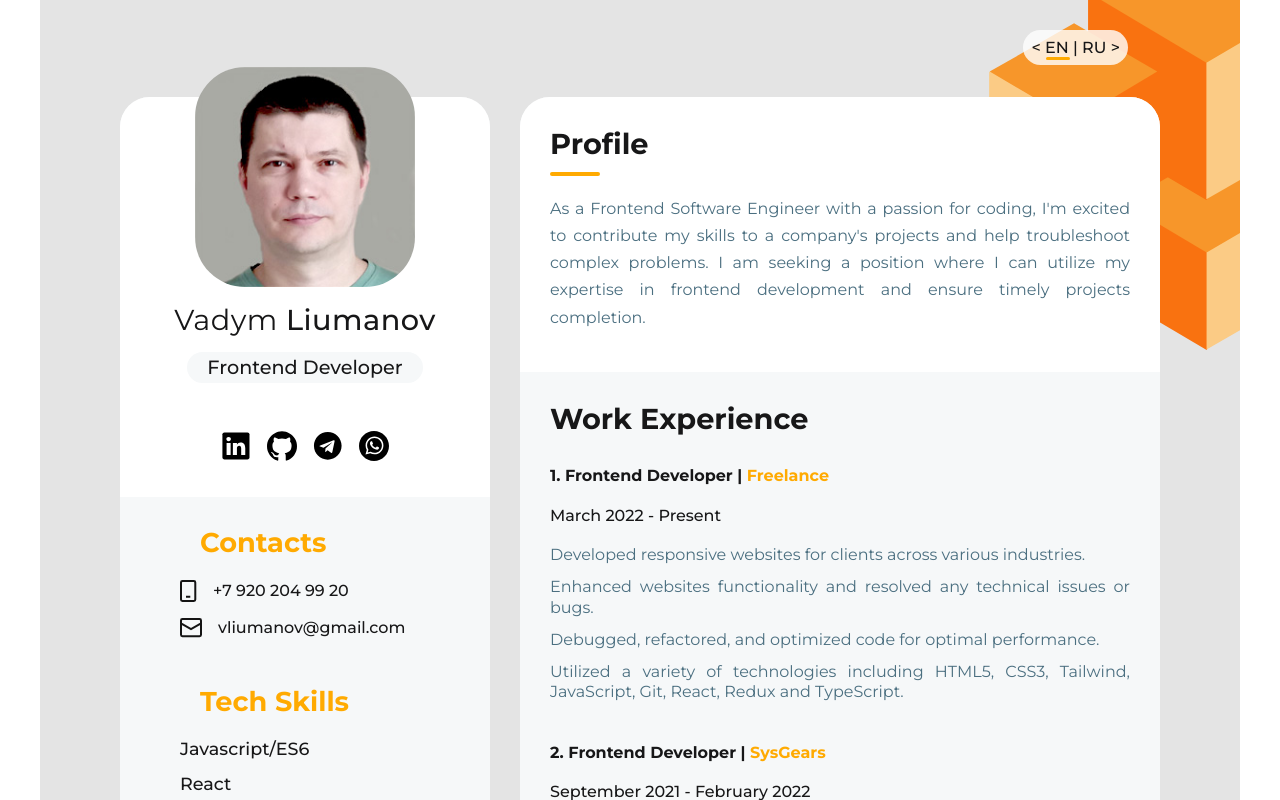
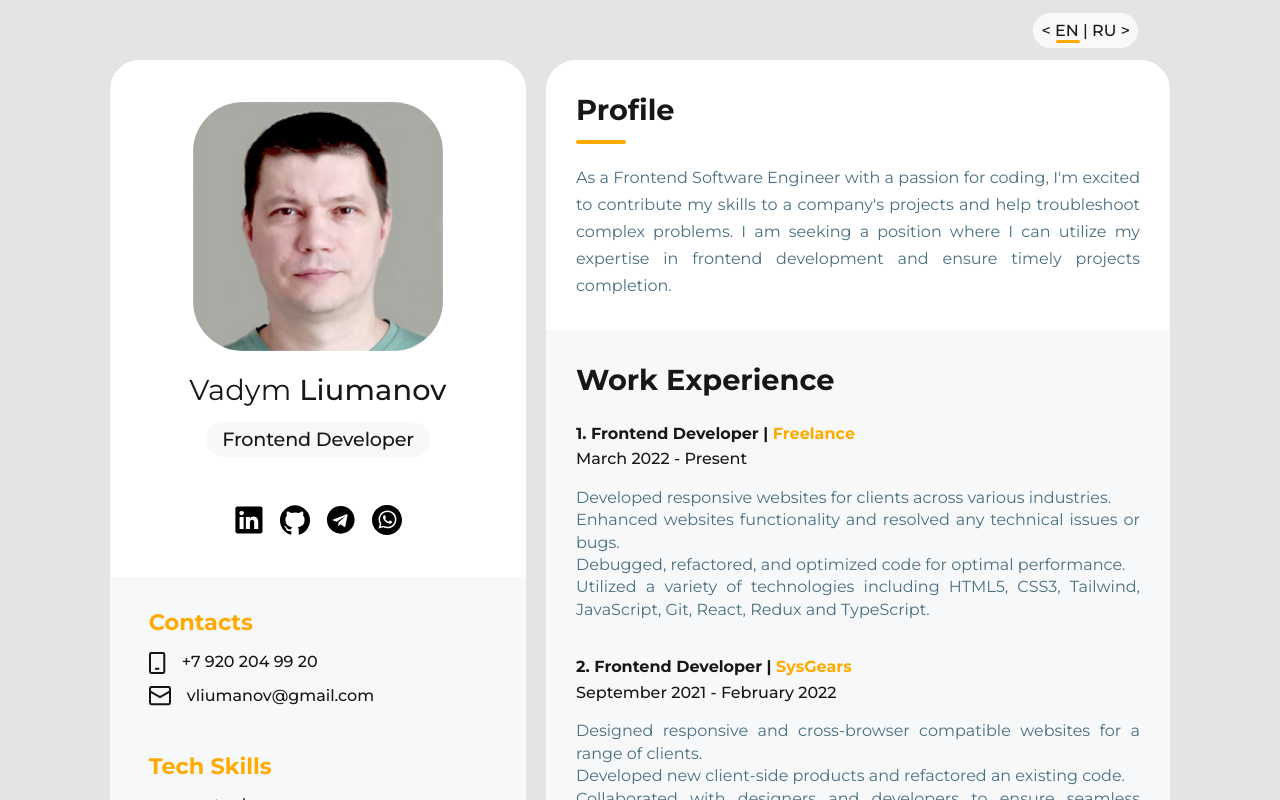
Before and after one commit to Vadym-Liumanov/resume-liumanov, a React (Create React App) app: page / in a window 1280 px wide. Shown: the top 800 px of the page. Built offline with nearby package versions, Linux system fonts and the light colour scheme.

Commit message:
Some layout changes were applied uncludes adaptive design

```diff
--- a/src/components/asideBblock/AsideBlock.jsx
+++ b/src/components/asideBblock/AsideBlock.jsx
@@ -8,7 +8,7 @@ import Person from "./person/Person"
 const AsideBlock = ({ person, contacts, techSkills, softSkills, languagesList, downloadCvBtnText, lng }) => {
 
   return (
-    <div className="aside-block column-container">
+    <aside className="aside">
       <Person person={person} />
       <About
         contacts={contacts}
@@ -18,7 +18,7 @@ const AsideBlock = ({ person, contacts, techSkills, softSkills, languagesList, d
         lng={lng}
         downloadCvBtnText={downloadCvBtnText}
       />
-    </div>
+    </aside>
   )
 }
 
--- a/src/components/asideBblock/about/About.jsx
+++ b/src/components/asideBblock/about/About.jsx
@@ -20,6 +20,7 @@ const About = ({ contacts, techSkills, softSkills, languagesList, downloadCvBtnT
   return (
     <section className="about">
 
+      <div className="about__container">
         <div className="about__contacts">
           <h4 className="about__header accented-header">{contacts.header}</h4>
           <div className="about__contacts-link">
@@ -31,28 +32,24 @@ const About = ({ contacts, techSkills, softSkills, languagesList, downloadCvBtnT
             <a href="mailto:vliumanov@gmail.com">vliumanov@gmail.com</a>
           </div>
         </div>
-
         <div className="about__skills">
           <h4 className="about__header accented-header">{techSkills.header}</h4>
           <ul className="about__skills-list">
             {techSkillsList}
           </ul>
         </div>
-
         <div className="about__skills">
           <h4 className="about__header accented-header">{softSkills.header}</h4>
           <ul className="about__skills-list">
             {softSkillsList}
           </ul>
         </div>
-
         <div className="about__skills">
           <h4 className="about__header accented-header">{languagesList.header}</h4>
           <ul className="about__skills-list">
             {renderedLanguagesList}
           </ul>
         </div>
-
         <div className="about__cv">
           <a
             href={actualCV}
@@ -65,6 +62,7 @@ const About = ({ contacts, techSkills, softSkills, languagesList, downloadCvBtnT
             {downloadCvBtnText}
           </a>
         </div>
+      </div>
 
     </section>
   )
--- a/src/components/asideBblock/person/Person.jsx
+++ b/src/components/asideBblock/person/Person.jsx
@@ -22,9 +22,11 @@ const Person = ({ person }) => {
 
   return (
     <section className="person">
-      <img className="person__photo" src={personPhoto} alt="frontend developer" />
+      <div className="person__img">
+        <img src={personPhoto} alt="frontend developer" />
+      </div>
       <h3 className="person__header primary-header">{name.firstName} <span>{name.secondName}</span></h3>
-      <span className="person__label">{jobTitle}</span>
+      <h1 className="person__label">{jobTitle}</h1>
       <div className="person__social">
         {socials}
       </div>
--- a/src/components/languageBlock/LanguageBlock.jsx
+++ b/src/components/languageBlock/LanguageBlock.jsx
@@ -4,8 +4,8 @@ import "./styles.css"
 
 const LanguageBlock = ({ toggleLng, lng }) => {
 
-  const btnClassEn = "language-btn__en"
-  const btnClassRu = "language-btn__ru"
+  const btnClassEn = "language-block__btn language-block__btn_en"
+  const btnClassRu = "language-block__btn language-block__btn_ru"
   const btnClass = lng === 'en' ? btnClassEn : btnClassRu
 
   return (
--- a/src/components/languageBlock/styles.css
+++ b/src/components/languageBlock/styles.css
@@ -2,56 +2,35 @@
   display: flex;
   justify-content: flex-end;
   align-items: center;
-  color: var(--lightblack);
+  padding-right: 2em;
+  height: 60px;
 }
 
-@media (min-width: 479px) {
-  .language-block {
-    padding-right: 0.5em;
-  }
-}
-
-@media (min-width: 768px) {
-  .language-block {
-    padding-right: 2em;
-  }
-}
-
-.language-btn__en,
-.language-btn__ru {
+.language-block__btn {
+  position: relative;
+  padding: 8px;
   font-weight: 500;
-  position: relative;
-
-  padding: 8px;
+  font-size: 16px;
+  color: var(--black);
+  background-color: rgb(255 255 255 / 80%);
   border-radius: 30px;
 }
 
-@media (min-width: 992px) {
-
-  .language-btn__en,
-  .language-btn__ru {
-    background-color: rgb(255 255 255 / 80%);
-    color: var(--black);
-  }
-}
-
-.language-btn__en::after,
-.language-btn__ru::after {
+.language-block__btn_en::after,
+.language-block__btn_ru::after {
   content: "";
   display: block;
   position: absolute;
-
   width: 1.5em;
   height: 0.2em;
-
   background-color: var(--accent);
   border-radius: 10em;
 }
 
-.language-btn__en::after {
+.language-block__btn_en::after {
   left: 1.4em;
 }
 
-.language-btn__ru::after {
+.language-block__btn_ru::after {
   right: 1.4em;
 }
--- a/src/components/mainBlock/MainBlock.jsx
+++ b/src/components/mainBlock/MainBlock.jsx
@@ -7,13 +7,13 @@ import Profile from "./profile/Profile"
 
 const MainBlock = ({ profile, experience, education }) => {
   return (
-    <div className="main-block column-container">
+    <main className="main">
       <Profile profile={profile} />
       <section className="exp-and-edu-block">
         <Experience experience={experience} />
         <Education education={education} />
       </section>
-    </div>
+    </main>
   )
 }
 
--- a/src/css/main.css
+++ b/src/css/main.css
@@ -17,9 +17,6 @@
     --secondary-text-color: var(--lightblack);
     --accent: var(--orange);
 
-    /* Text sizes */
-    --root-font-size: 14px;
-
     /* Background colors */
     --page-bg: var(--grey);
     --content-bg-light: var(--white);
@@ -29,43 +26,52 @@
     --box-shadow: 0px 4px 74px rgba(69, 69, 69, 0.25);
 }
 
+/* html, body, #root */
+
+html,
 body {
-
-    font-family: Montserrat, serif;
-    font-weight: 400;
-    font-size: var(--root-font-size);
-    line-height: 1.2;
-
-    color: var(--primary-text-color);
-    background-color: var(--page-bg);
+    height: 100%;
 }
 
-.container {
-    display: flex;
-    flex-direction: column;
-
-    /* display: flex;
-    flex-direction: column;
-    row-gap: 10px; */
-
-    margin: 0px auto;
-    padding: 10px 20px 20px;
-    max-width: 438px;
-
-    background-color: var(--page-bg);
+body {
+    font-family: Montserrat, Arial, "Helvetica Neue", Helvetica, serif;
+    font-weight: 400;
+    font-size: 16px;
+    line-height: 1.4;
+    color: var(--primary-text-color);
+    background-color: var(--grey);
+    /* background-color: #333; */
 }
 
-.row-wrapper.top-row {
-    margin-bottom: 2em;
+#root {
+    height: 100%;
+    width: 100%;
 }
 
-.row-wrapper.middle-row {
-    display: flex;
-    flex-direction: column;
-    row-gap: 10px;
+/* wrapper */
+
+.wrapper {
+    max-width: 1100px;
+    margin: 0 auto;
+    padding: 0 20px 60px;
 }
 
-.column-container {
+/* top-row */
+
+/* .top-row {} */
+
+/* main-row */
+
+.main-row {
+    display: grid;
+    grid-template-columns: minmax(330px, 2fr) 3fr;
+    grid-template-rows: 1fr;
+    column-gap: 20px;
+}
+
+/* AsideBlock */
+
+.aside {
     border-radius: 30px;
     background-color: var(--content-bg-grey);
 }
@@ -77,42 +83,15 @@ body {
 
 .accented-header {
     font-weight: 700;
-    font-size: 1.7em;
+    font-size: 1.4em;
     color: var(--accent);
 }
 
 .common-text {
-    font-size: 1em;
-    font-weight: normal;
     color: var(--lightblack);
-    line-height: 1.3;
     text-align: justify;
-    margin-bottom: 0.7em;
 }
 
-
-/* Abstract images */
-
-.abstract-image {
-    position: absolute;
-    display: none;
-}
-
-.right-image {
-    width: 400px;
-    height: 400px;
-
-    right: -80px;
-    top: -50px;
-}
-
-.left-image {
-    width: 350px;
-    height: 350px;
-
-    left: -20px;
-    bottom: -60px;
-}
 
 /* Person */
 
@@ -120,30 +99,35 @@ body {
     display: flex;
     flex-direction: column;
     align-items: center;
-    justify-content: flex-end;
+    justify-content: flex-start;
 
-    position: relative;
-
-    height: 25em;
-    padding: 0 20px 36px;
-
-    background-color: var(--content-bg-light);
+    padding: 10% 0 10% 0;
+    background-color: var(--white);
     border-radius: 30px 30px 0 0;
 }
 
-.person__photo {
+.person__img {
+    width: 60%;
+    padding-bottom: 60%;
+    position: relative;
+    border-radius: 40px;
+    margin-bottom: 1.2em;
+}
+
+.person__img img {
+    width: 100%;
+    height: 100%;
+    object-fit: cover;
     position: absolute;
-    width: 180px;
-    height: 180px;
-    top: -30px;
+    top: 0;
+    left: 0;
     border-radius: 50px;
 }
 
 .person__header {
     font-weight: 400;
-    margin-bottom: 0.5em;
-    letter-spacing: 0.5px;
-    display: block;
+    margin-bottom: 0.4em;
+    letter-spacing: 0.2px;
 }
 
 .person__header span {
@@ -153,11 +137,11 @@ body {
 .person__label {
     font-weight: 500;
     font-size: 1.2em;
+    letter-spacing: -0.2px;
     background-color: var(--lightgrey);
     border-radius: 75px;
-    padding: 4px 20px;
+    padding: 4px 16px;
     margin-bottom: 2.5em;
-    display: block;
 }
 
 .person__social {
@@ -175,28 +159,28 @@ body {
 /* About */
 
 .about {
+    padding: 30px 20px;
+}
+
+.about__container {
     display: flex;
     flex-direction: column;
-
-    padding: 30px 20px;
+    row-gap: 2em;
+    height: 100%;
+    width: 90%;
+    margin: 0 auto;
     background-color: var(--lightgrey);
-
     border-radius: 0 0 30px 30px;
 }
 
 .about__header {
-    margin-left: 20px;
-    margin-bottom: 20px;
+    margin-bottom: 0.6em;
 }
 
 .about__contacts-link {
     display: flex;
     align-items: center;
-    margin-bottom: 1em;
-}
-
-.about__contacts-link:last-child {
-    margin-bottom: 3em;
+    margin-bottom: 0.7em;
 }
 
 .about__contacts-link a {
@@ -209,35 +193,25 @@ body {
     text-decoration: underline;
 }
 
-.about__skills-list {
-    margin-bottom: 3em;
-    /* margin-left: 20px; */
-}
-
-/* ol.about__skills-list {
-    list-style-position: inside;
-} */
-
 .about__skills-list-item {
     color: var(--black);
     font-weight: 500;
     font-size: 1.1em;
-    margin-bottom: 0.8em;
+    margin-bottom: 0.4em;
 }
 
 /* CV download btn */
 
 .about__cv {
-    margin-bottom: 40px;
+    margin-top: 1em;
+    margin-bottom: 3em;
 }
 
 .about__cv-btn {
-    display: block;
+    display: inline-block;
 
-    width: fit-content;
     padding: 0.6em 1em;
     border-radius: 6px;
-    margin-left: 10px;
 
     font-size: 1.4em;
     letter-spacing: -1px;
@@ -259,6 +233,11 @@ body {
 .about__cv-btn img {
     width: 1.2em;
     margin-right: 0.4em;
+}
+
+.main {
+    border-radius: 30px;
+    background-color: var(--content-bg-grey);
 }
 
 /* Profile */
@@ -293,7 +272,7 @@ body {
 }
 
 .experience__header {
-    margin-bottom: 30px;
+    margin-bottom: 0.8em;
 }
 
 .experience__list {
@@ -301,16 +280,15 @@ body {
 }
 
 .experience__list-item {
-    margin-bottom: 40px;
+    margin-bottom: 2.2em;
 }
 
 .experience__subheader {
-    font-weight: bold;
-    margin-bottom: 20px;
+    font-weight: 600;
+    margin-bottom: 0.2em;
 }
 
 .experience__subheader span {
-    font-weight: bold;
     color: var(--accent);
 }
 
@@ -320,129 +298,53 @@ body {
 
 .experience__pre-text {
     font-weight: 500;
-    margin-bottom: 20px;
-}
-
-/* Invisible block for low resolutions only */
-
-.invisible {
-    display: none;
-
-    padding: 30px;
-    text-align: center;
+    margin-bottom: 1em;
 }
 
 /* Media queries */
 
-/* Not supported resolutions */
 
-@media (max-width: 319px) {
-    .invisible {
-        display: block;
+
+@media (max-width: 767px) {
+    body {
+        font-size: 14px;
     }
 
-    .container {
-        display: none;
+    .main-row {
+        display: grid;
+        grid-template-columns: 1fr;
+        grid-template-rows: 1fr;
+        row-gap: 10px;
+    }
+
+    .language-block {
+        height: 44px;
+        padding-right: 1em;
+    }
+
+    .wrapper {
+        width: 80%;
+        margin: 0 auto;
+        padding: 0 20px 40px;
+    }
+
+    .person__img {
+        width: 260px;
+        padding-bottom: 260px;
     }
 }
 
-/* above 468px */
-
-@media (min-width: 469px) {
-    :root {
-        --root-font-size: 15px;
+@media (max-width: 467px) {
+    .wrapper {
+        width: 100%;
+        margin:0 auto;
+        padding: 0 0.8em 0.8em;
     }
-
-    .about {
-        padding: 30px 40px;
+    .person__img {
+        width: 230px;
+        padding-bottom: 230px;
     }
-
-    .person__photo {
-        width: 200px;
-        height: 200px;
+    .exp-and-edu-block {
+        padding: 30px 20px 10px;
     }
 }
-
-/* above 767px */
-
-@media (min-width: 768px) {
-    .container {
-        padding: 20px 30px 60px;
-        max-width: 900px;
-    }
-
-    .row-wrapper.middle-row {
-        display: flex;
-        flex-direction: row;
-        column-gap: 20px;
-        justify-content: center;
-    }
-
-    .about {
-        padding: 30px 40px;
-    }
-
-    .aside-block {
-        flex: 1 1 40%;
-    }
-
-    .main-block {
-        flex: 1 1 50%;
-    }
-
-}
-
-/* above 991px */
-
-@media (min-width: 992px) {
-    :root {
-        --root-font-size: 16px;
-    }
-
-    body {
-        background-color: var(--white);
-    }
-
-    .container {
-        position: relative;
-        min-height: 100vh;
-        overflow: hidden;
-
-        padding: 30px 80px 80px;
-        max-width: 1200px;
-    }
-
-    .row-wrapper.middle-row {
-        display: flex;
-        flex-direction: row;
-        column-gap: 30px;
-        justify-content: center;
-    }
-
-    .column-container {
-        z-index: 10;
-    }
-
-    .abstract-image {
-        display: block;
-    }
-
-    .about {
-        padding: 30px 60px;
-    }
-
-    .aside-block {
-        min-width: 370px;
-        flex: unset;
-    }
-
-    .main-block {
-        max-width: 740px;
-        flex: unset;
-    }
-
-    .person__photo {
-        width: 220px;
-        height: 220px;
-    }
-}
--- a/src/pages/main/Main.jsx
+++ b/src/pages/main/Main.jsx
@@ -7,36 +7,37 @@ import { useLocalStorage } from "../../utils/useLocalStorage"
 
 import languages from "../../helpers/languages"
 
-import rightImage from './../../images/abstract_1.svg'
-import leftImage from './../../images/abstract_2.svg'
-
 const Main = () => {
-
+  // Определяемся с языковой локализацией.
+  // Если в local storage нет ключа 'language', то он создастся с дефолтным значением 'en'
   const [lng, setLng] = useLocalStorage('language', 'en')
 
+  // Задаем состояние текстового контента (может быть или на русском, или на английском)
+  // При изменении языка содержимое перерисуется
   const [lngData, setLngData] = useState(languages[lng])
 
+  // Ф-ция переключения языка локализации
   const toggleLng = () => {
     setLng((prevValue) => prevValue === 'en' ? 'ru' : 'en')
   }
 
+  // Производим синхронизацию при изменении языка - обновляем state lngData
   useEffect(() => {
     setLngData(() => languages[lng])
   }, [lng])
 
+  // Декомпозицией выделяем необходимые ветки данных
   const { person, contacts, techSkills, softSkills, languagesList, downloadCvBtnText, profile, experience, education } = lngData
 
   return (
     <>
-      <div className="container">
-        <img className="right-image abstract-image" src={rightImage} alt="abstract_1" title="abstract_1" />
-        <img className="left-image abstract-image" src={leftImage} alt="abstract_2" title="abstract_2" />
+      <div className="wrapper">
 
-        <div className="row-wrapper top-row">
+        <div className="top-row">
           <LanguageBlock toggleLng={toggleLng} lng={lng} />
         </div>
 
-        <div className="row-wrapper middle-row">
+        <div className="main-row">
           <AsideBlock
             person={person}
             contacts={contacts}
@@ -53,12 +54,8 @@ const Main = () => {
           />
         </div>
 
-
       </div>
 
-      <div className="invisible">
-        <p>resolution below 320px is not supported</p>
-      </div>
     </>
   )
 }
```
Also changed, not shown: src/utils/useLocalStorage.js (+7 -5 lines), src/images/abstract_1.svg (deleted), src/images/abstract_2.svg (deleted). Lines whose indentation alone changed are shown as unchanged.
